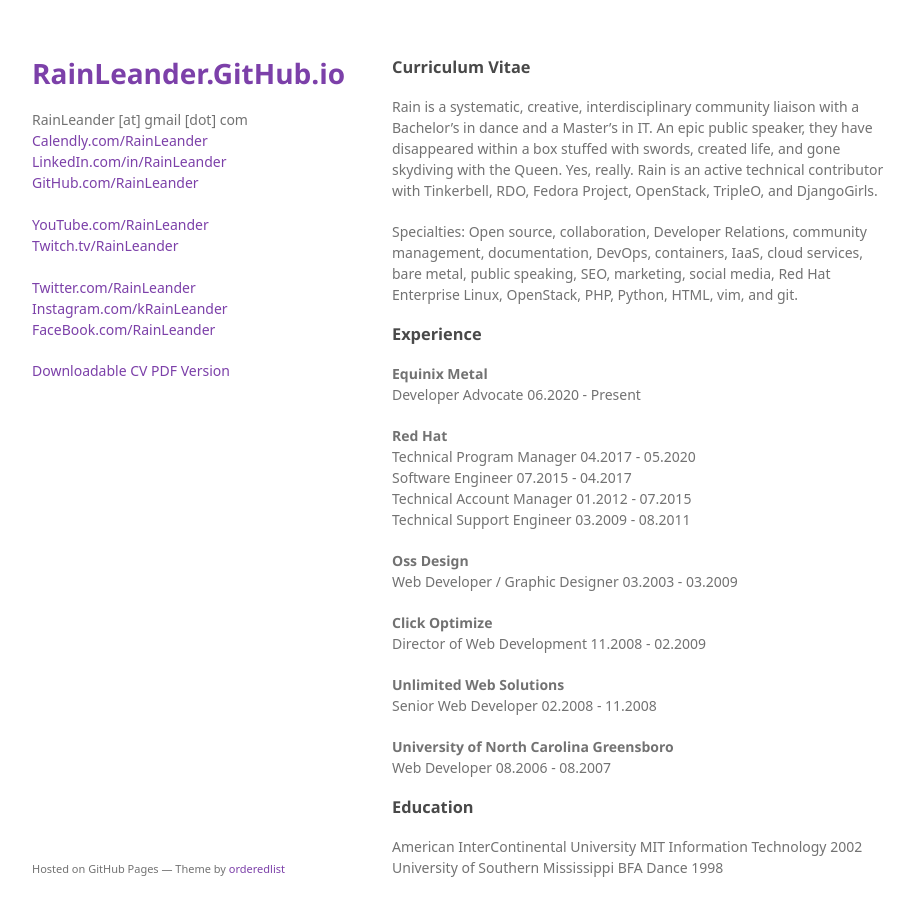
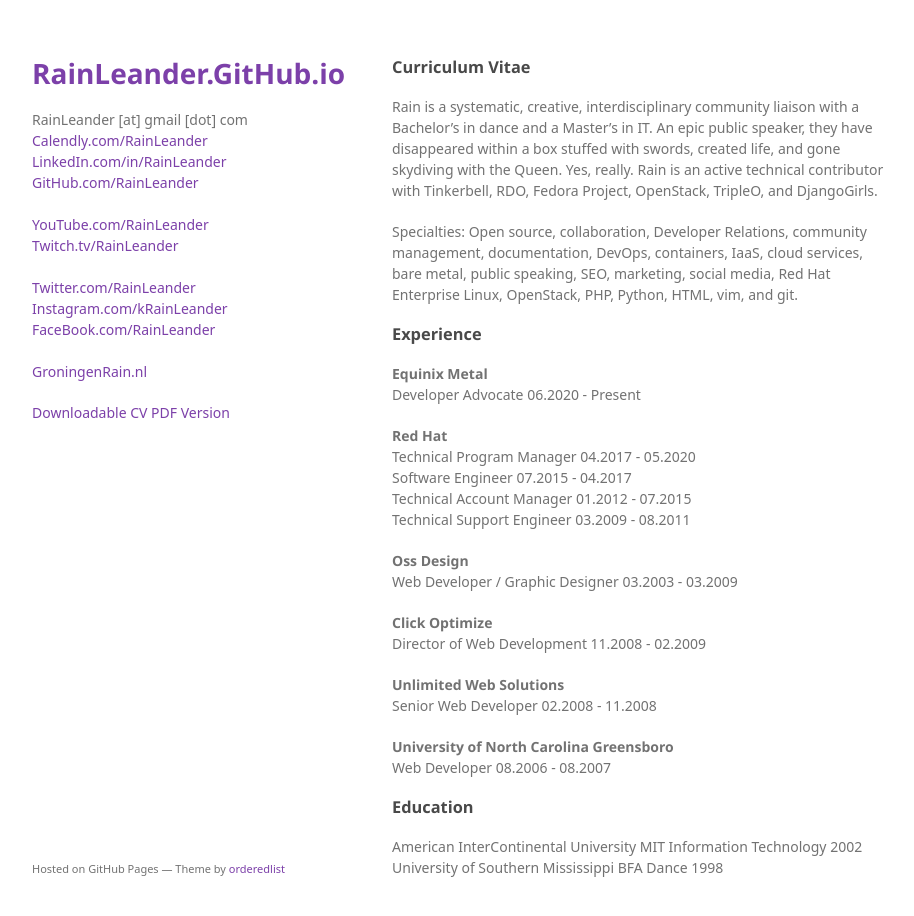
Before and after one commit to rainleander/rainleander.github.io, a Jekyll site: the page cv/index.html, which Jekyll copies as it is, in a window 1280 px wide and 948 px high. Shown: the top 916 px of the window, without its empty margins (178-1092 px from the left). Built offline with Jekyll 4.4.1, drawn with Linux system fonts in a browser that asks for light colours; some web fonts are replaced.

Commit message:
Update index.html

```diff
--- a/cv/index.html
+++ b/cv/index.html
@@ -27,7 +27,9 @@
 
           <a href="https://twitter.com/rainleander">Twitter.com/RainLeander</a><br>
           <a href="https://www.instagram.com/krainleander/">Instagram.com/kRainLeander<br>
-            <a href="http://facebook.com/rainleander">FaceBook.com/RainLeander</a></p>
+          <a href="http://facebook.com/rainleander">FaceBook.com/RainLeander</a><br><br>
+
+          <a href="http://groningenrain.nl/">GroningenRain.nl</a></p>
 
         <p class="view"><a href="RainLeanderResumeMarch2021.pdf">Downloadable CV PDF Version</a></p>
 
```
